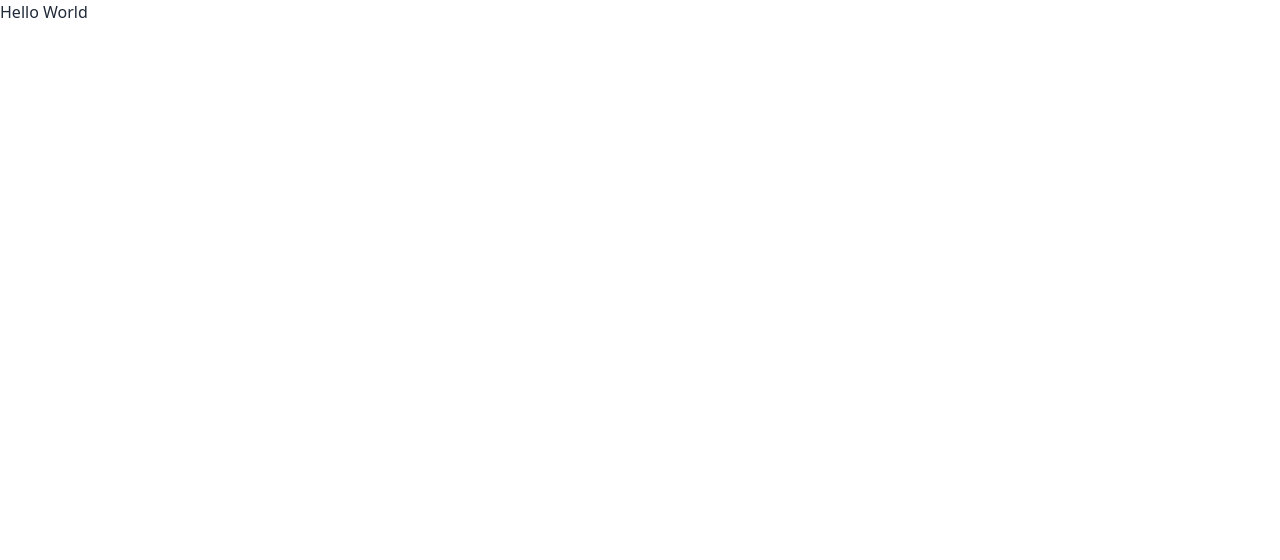
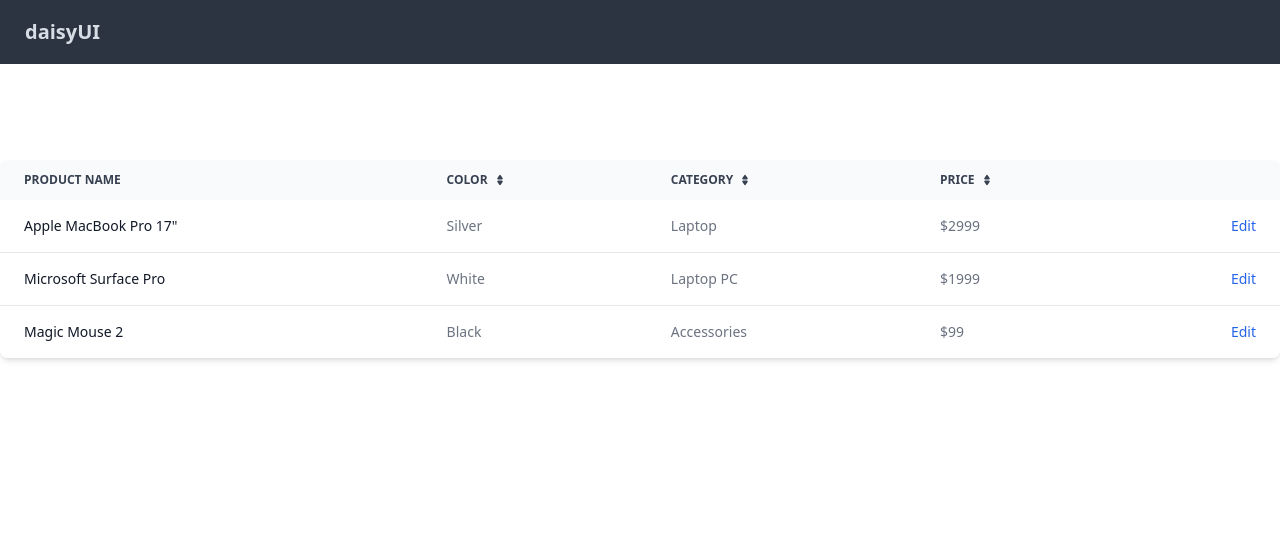
Before and after one commit to Xx-IKERO-90-xX/flask-tailwind, a Flask app: page / in a window 1280 px wide. Before the commit the part shown is almost empty. Shown: the top 560 px of the page. Before the commit the page ends 18 px from the top, so only its background shows below. Run offline with Flask 3, Linux system fonts and the light colour scheme; style sheets or scripts are compiled from the project's sources; some libraries are stand-ins or nearby versions.

Commit message:
Implementamos una tabla de tailwind

```diff
--- a/app.py
+++ b/app.py
@@ -1,4 +1,4 @@
-from flask import *
+from flask import Flask, session, url_for, Blueprint, request
 from flask_sqlalchemy import SQLAlchemy
 import json
 from extensions import db
--- a/templates/base.jinja
+++ b/templates/base.jinja
@@ -15,7 +15,9 @@
 
 <body>
     <header>
-
+        <div class="navbar bg-neutral text-neutral-content">
+            <button class="btn btn-ghost text-xl">daisyUI</button>
+        </div>
     </header>
     <main style="height: 100vh;">
         <div class="container mx-auto">
--- a/templates/clients/index.jinja
+++ b/templates/clients/index.jinja
@@ -4,7 +4,103 @@
 
 {%block content%}
 
-<h1>Hello World</h1>
-
+<br><br><br><br>
+<div class="relative overflow-x-auto shadow-md sm:rounded-lg">
+    <table class="w-full text-sm text-left rtl:text-right text-gray-500 dark:text-gray-400">
+        <thead class="text-xs text-gray-700 uppercase bg-gray-50 dark:bg-gray-700 dark:text-gray-400">
+            <tr>
+                <th scope="col" class="px-6 py-3">
+                    Product name
+                </th>
+                <th scope="col" class="px-6 py-3">
+                    <div class="flex items-center">
+                        Color
+                        <a href="#"><svg class="w-3 h-3 ms-1.5" aria-hidden="true" xmlns="http://www.w3.org/2000/svg"
+                                fill="currentColor" viewBox="0 0 24 24">
+                                <path
+                                    d="M8.574 11.024h6.852a2.075 2.075 0 0 0 1.847-1.086 1.9 1.9 0 0 0-.11-1.986L13.736 2.9a2.122 2.122 0 0 0-3.472 0L6.837 7.952a1.9 1.9 0 0 0-.11 1.986 2.074 2.074 0 0 0 1.847 1.086Zm6.852 1.952H8.574a2.072 2.072 0 0 0-1.847 1.087 1.9 1.9 0 0 0 .11 1.985l3.426 5.05a2.123 2.123 0 0 0 3.472 0l3.427-5.05a1.9 1.9 0 0 0 .11-1.985 2.074 2.074 0 0 0-1.846-1.087Z" />
+                            </svg></a>
+                    </div>
+                </th>
+                <th scope="col" class="px-6 py-3">
+                    <div class="flex items-center">
+                        Category
+                        <a href="#"><svg class="w-3 h-3 ms-1.5" aria-hidden="true" xmlns="http://www.w3.org/2000/svg"
+                                fill="currentColor" viewBox="0 0 24 24">
+                                <path
+                                    d="M8.574 11.024h6.852a2.075 2.075 0 0 0 1.847-1.086 1.9 1.9 0 0 0-.11-1.986L13.736 2.9a2.122 2.122 0 0 0-3.472 0L6.837 7.952a1.9 1.9 0 0 0-.11 1.986 2.074 2.074 0 0 0 1.847 1.086Zm6.852 1.952H8.574a2.072 2.072 0 0 0-1.847 1.087 1.9 1.9 0 0 0 .11 1.985l3.426 5.05a2.123 2.123 0 0 0 3.472 0l3.427-5.05a1.9 1.9 0 0 0 .11-1.985 2.074 2.074 0 0 0-1.846-1.087Z" />
+                            </svg></a>
+                    </div>
+                </th>
+                <th scope="col" class="px-6 py-3">
+                    <div class="flex items-center">
+                        Price
+                        <a href="#"><svg class="w-3 h-3 ms-1.5" aria-hidden="true" xmlns="http://www.w3.org/2000/svg"
+                                fill="currentColor" viewBox="0 0 24 24">
+                                <path
+                                    d="M8.574 11.024h6.852a2.075 2.075 0 0 0 1.847-1.086 1.9 1.9 0 0 0-.11-1.986L13.736 2.9a2.122 2.122 0 0 0-3.472 0L6.837 7.952a1.9 1.9 0 0 0-.11 1.986 2.074 2.074 0 0 0 1.847 1.086Zm6.852 1.952H8.574a2.072 2.072 0 0 0-1.847 1.087 1.9 1.9 0 0 0 .11 1.985l3.426 5.05a2.123 2.123 0 0 0 3.472 0l3.427-5.05a1.9 1.9 0 0 0 .11-1.985 2.074 2.074 0 0 0-1.846-1.087Z" />
+                            </svg></a>
+                    </div>
+                </th>
+                <th scope="col" class="px-6 py-3">
+                    <span class="sr-only">Edit</span>
+                </th>
+            </tr>
+        </thead>
+        <tbody>
+            <tr class="bg-white border-b dark:bg-gray-800 dark:border-gray-700">
+                <th scope="row" class="px-6 py-4 font-medium text-gray-900 whitespace-nowrap dark:text-white">
+                    Apple MacBook Pro 17"
+                </th>
+                <td class="px-6 py-4">
+                    Silver
+                </td>
+                <td class="px-6 py-4">
+                    Laptop
+                </td>
+                <td class="px-6 py-4">
+                    $2999
+                </td>
+                <td class="px-6 py-4 text-right">
+                    <a href="#" class="font-medium text-blue-600 dark:text-blue-500 hover:underline">Edit</a>
+                </td>
+            </tr>
+            <tr class="bg-white border-b dark:bg-gray-800 dark:border-gray-700">
+                <th scope="row" class="px-6 py-4 font-medium text-gray-900 whitespace-nowrap dark:text-white">
+                    Microsoft Surface Pro
+                </th>
+                <td class="px-6 py-4">
+                    White
+                </td>
+                <td class="px-6 py-4">
+                    Laptop PC
+                </td>
+                <td class="px-6 py-4">
+                    $1999
+                </td>
+                <td class="px-6 py-4 text-right">
+                    <a href="#" class="font-medium text-blue-600 dark:text-blue-500 hover:underline">Edit</a>
+                </td>
+            </tr>
+            <tr class="bg-white dark:bg-gray-800">
+                <th scope="row" class="px-6 py-4 font-medium text-gray-900 whitespace-nowrap dark:text-white">
+                    Magic Mouse 2
+                </th>
+                <td class="px-6 py-4">
+                    Black
+                </td>
+                <td class="px-6 py-4">
+                    Accessories
+                </td>
+                <td class="px-6 py-4">
+                    $99
+                </td>
+                <td class="px-6 py-4 text-right">
+                    <a href="#" class="font-medium text-blue-600 dark:text-blue-500 hover:underline">Edit</a>
+                </td>
+            </tr>
+        </tbody>
+    </table>
+</div>
 
 {%endblock%}
```
